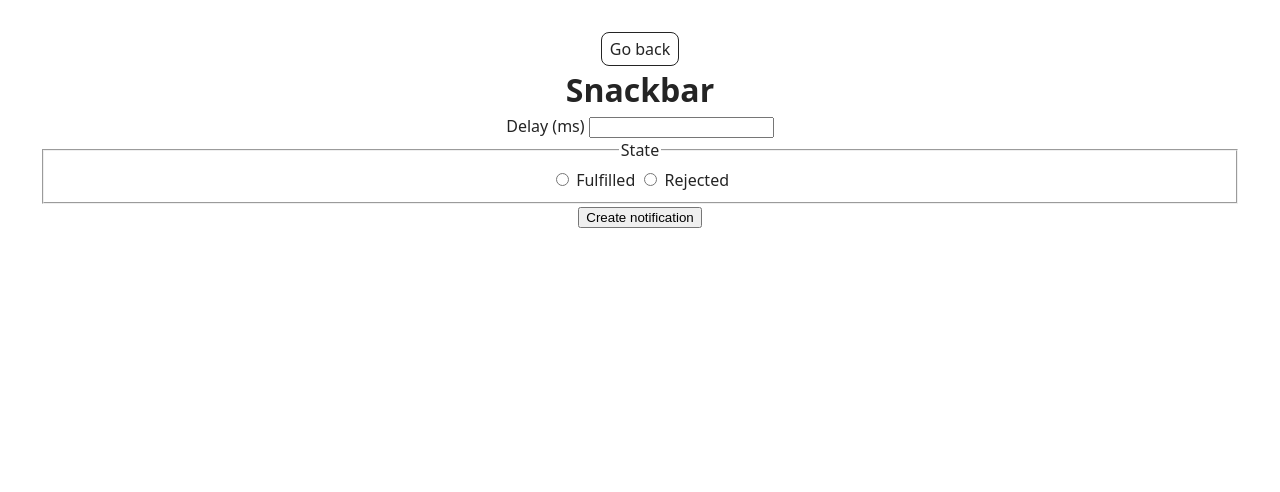
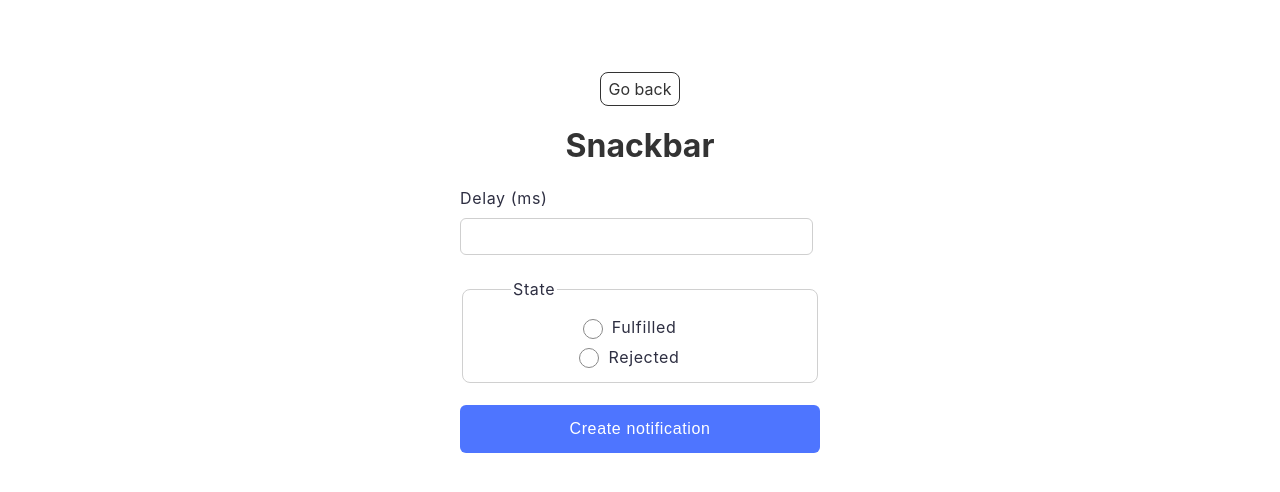
Before and after one commit to hannamuzychuk/goit-js-hw-10, a website built with Vite: page src/2-snackbar.html in a window 1280 px wide. Built offline with nearby package versions, Linux system fonts and the light colour scheme.

Commit message:
initial commit

```diff
--- a/src/2-snackbar.html
+++ b/src/2-snackbar.html
@@ -9,10 +9,10 @@
   </head>
   <body>
     <main>
-      <div class="container">
+      <div class="container container-snackbox">
         <a class="back-link" href="./index.html">Go back</a>
         <h1 class="main-title">Snackbar</h1>
-        <form class="form">
+        <form class="form snackbar-form">
           <label>
             Delay (ms)
             <input type="number" name="delay" required />
--- a/src/css/styles.css
+++ b/src/css/styles.css
@@ -83,3 +83,131 @@ button[data-start]:hover {
   line-height: 1.5;
   color: #2e2f42;
 }
+
+.container-snackbox {
+  max-width: 360px;
+  margin: 40px auto;
+  font-family: "Inter", sans-serif;
+  color: #333;
+}
+
+.back-link {
+  margin-bottom: 16px;
+}
+
+.main-title {
+  margin-bottom: 16px;
+}
+
+.form {
+  display: flex;
+  flex-direction: column;
+  gap: 22px;
+}
+
+label {
+  font-weight: 400;
+  font-size: 16px;
+  line-height: 1.5;
+  letter-spacing: 0.04em;
+  color: #2e2f42;
+  text-align: start;
+}
+
+input[type="number"] {
+  width: 92%;
+  padding: 10px;
+  border: 1px solid #cfcfcf;
+  border-radius: 6px;
+  outline: none;
+  transition: border-color 0.15s;
+  margin-top: 8px;
+}
+
+input[type="number"]:hover {
+  border-color: #000000;
+}
+
+input[type="number"]:focus {
+  border-color: #4e75ff;
+}
+
+fieldset {
+  border: 1px solid #d0d0d0;
+  padding: 14px 48px 8px 48px;
+  border-radius: 8px;
+}
+
+legend {
+  font-weight: 400;
+    font-size: 16px;
+    line-height: 1.5;
+    letter-spacing: 0.04em;
+    color: #2e2f42;
+    text-align: start;
+}
+
+fieldset label {
+  display: inline-flex;
+  align-items: center;
+  gap: 6px;
+  margin-right: 26px;
+  font-weight: 400;
+  font-size: 16px;
+  line-height: 1.5;
+  color: #2e2f42;
+}
+
+
+input[type="radio"] {
+  appearance: none;
+  -webkit-appearance: none;
+  width: 20px;
+  height: 20px;
+  border: 1px solid #888;
+  border-radius: 50%;
+  position: relative;
+  cursor: pointer;
+  transition: 0.2s border-color;
+}
+
+
+input[type="radio"]:hover {
+  border-color: #4a78ff;
+  transform: scale(1.1);
+}
+
+input[type="radio"]:checked {
+  border-color: #4a78ff;
+}
+
+input[type="radio"]:checked::before {
+  content: "";
+  width: 12px;
+  height: 12px;
+  background: #4a78ff;
+  border-radius: 50%;
+  position: absolute;
+  top: 3px;
+  left: 3px;
+}
+
+
+button[type="submit"] {
+  width: 100%;
+  padding: 12px 0;
+  font-weight: 500;
+  font-size: 16px;
+  line-height: 1.5;
+  letter-spacing: 0.04em;
+  color: #fff;
+  background-color: #4e75ff;
+  border: none;
+  border-radius: 6px;
+  cursor: pointer;
+  transition: background-color 0.15s;
+}
+
+button[type="submit"]:hover {
+  background: #6c8cff;
+}
```
